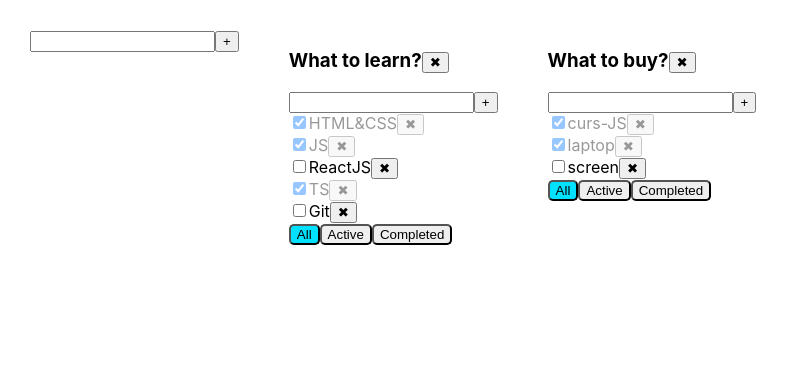
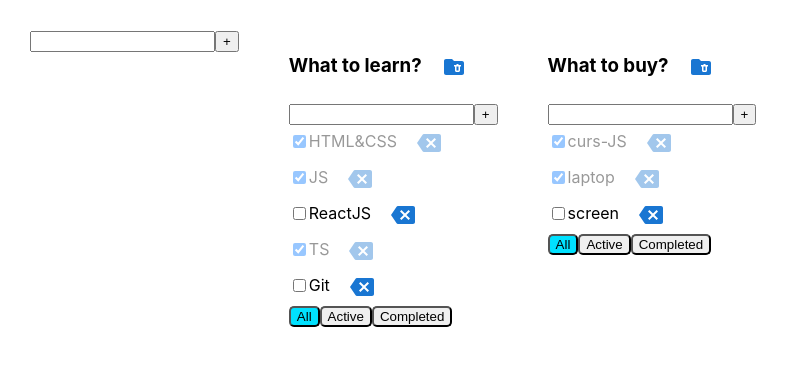
Before and after one commit to AleksanderZabrodski09/MY-TODO-LIST, a React (Create React App) app: page / in a window 1280 px wide. Shown: the top 366 px of the page, without its empty margins (0-789 px from the left). Built offline with nearby package versions, Linux system fonts and the light colour scheme.

Commit message:
change: add install material ui and change <button/>(7)

```diff
--- a/src/Task.tsx
+++ b/src/Task.tsx
@@ -2,6 +2,9 @@ import {CheckBox} from './components/CheckBox';
 import {EditableSpan} from './EditableSpan';
 import React from 'react';
 import {TaskType} from './TodoList';
+import {Button} from '@mui/material';
+// import {Delete} from '@mui/icons-material';
+import BackspaceIcon from '@mui/icons-material/Backspace';
 
 type TaskPropsType = {
   task: TaskType
@@ -17,8 +20,13 @@ export const Task = ({task, removeTask, changeTaskStatus, changeTaskTitle}: Task
     <EditableSpan
       value={task.title}
       callBack={(title) => changeTaskTitle(task.id, title)}/>
-    <button
-      onClick={() => removeTask(task.id)}>✖
-    </button>
+    <Button
+      onClick={() => removeTask(task.id)}>
+      {/*✖*/}
+      <BackspaceIcon/>
+    </Button>
   </div>
 }
+
+//npm install @mui/material @emotion/react @emotion/styled
+//yarn add @mui/material @emotion/react @emotion/styled yarn add @mui/icons-material
--- a/src/TodoList.tsx
+++ b/src/TodoList.tsx
@@ -3,6 +3,8 @@ import {FilterValueType} from './App';
 import {InputForm} from './components/InputForm';
 import {EditableSpan} from './EditableSpan';
 import {Task} from './Task';
+import {Button} from '@mui/material';
+import FolderDeleteIcon from '@mui/icons-material/FolderDelete';
 
 type TodoListType = {
   todolistId: string
@@ -61,7 +63,9 @@ export const TodoList = (props: TodoListType) => {
     <div>
       <h3>
         <EditableSpan value={props.title} callBack={(title) => changeTaskTitle(props.todolistId, title)}/>
-        <button onClick={removeTodolistHandler}>✖</button>
+        <Button onClick={removeTodolistHandler}>
+          <FolderDeleteIcon/>
+        </Button>
       </h3>
       <div>
         <InputForm addItem={addTask}/>
```
Also changed, not shown: package.json (+7 -1 lines), 1 other file (tests, documents, lock files or other folders).
